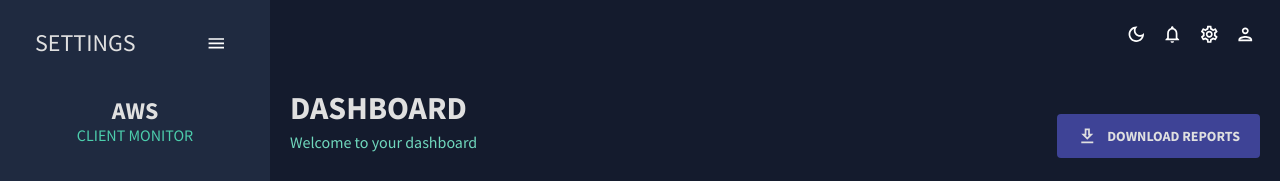
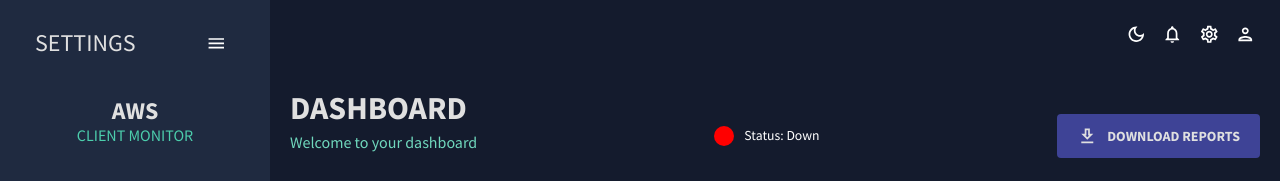
Before and after one commit to tsypuk/aws-client-monitor, a React (Create React App) app in the folder react-admin/: page / in a window 1280 px wide. Shown: the top 181 px of the page. Built offline with nearby package versions, Linux system fonts and the light colour scheme; no server answers.

Commit message:
feat: status indicator added to index

```diff
--- a/react-admin/src/scenes/dashboard/index.jsx
+++ b/react-admin/src/scenes/dashboard/index.jsx
@@ -1,6 +1,5 @@
 import { Box, Button, IconButton, Typography, useTheme } from "@mui/material";
 import { tokens } from "../../theme";
-import { mockTransactions } from "../../data/mockData";
 import DownloadOutlinedIcon from "@mui/icons-material/DownloadOutlined";
 import EmailIcon from "@mui/icons-material/Email";
 import PointOfSaleIcon from "@mui/icons-material/PointOfSale";
@@ -13,6 +12,7 @@ import BarChart from "../../components/BarChart";
 import StatBox from "../../components/StatBox";
 import ProgressCircle from "../../components/ProgressCircle";
 import {useEffect, useState} from "react";
+import StatusIndicator from "../../components/StatusIndicator";
 
 const Dashboard = () => {
   const theme = useTheme();
@@ -24,7 +24,6 @@ const Dashboard = () => {
     fetch('https://jsonplaceholder.typicode.com/posts?_limit=10')
         .then((response) => response.json())
         .then((data) => {
-          console.log(data);
           setPosts(data);
         })
         .catch((err) => {
@@ -37,6 +36,7 @@ const Dashboard = () => {
       {/* HEADER */}
       <Box display="flex" justifyContent="space-between" alignItems="center">
         <Header title="DASHBOARD" subtitle="Welcome to your dashboard" />
+        <StatusIndicator />
 
         <Box>
           <Button
```
